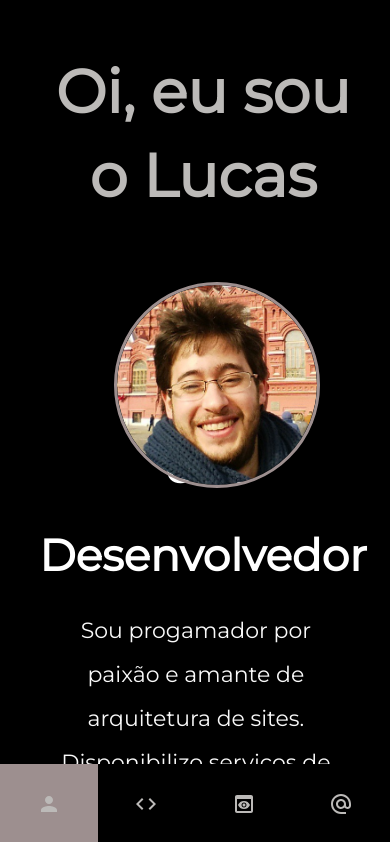
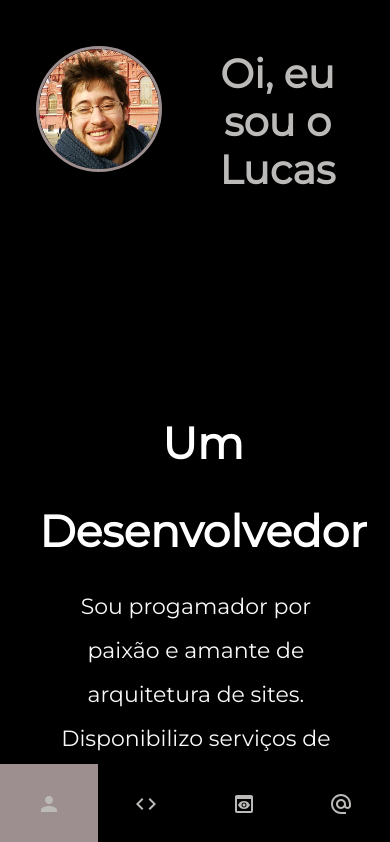
Before and after one commit to Lukelupus/react-professional-resume, a React (Create React App) app: page /profile in a window 390 px wide. Shown: the top 842 px of the page. Built offline with nearby package versions, Linux system fonts and the light colour scheme.

Commit message:
fixed profile title to fit mobile screens.

```diff
--- a/public/styles/styles.css
+++ b/public/styles/styles.css
@@ -510,6 +510,11 @@
     100% {left:20%;}
   }
 
+  @keyframes profileImgMobile {
+    0%   {left: 36%;}
+    100% {left:10%;}
+  }
+
 @keyframes mobileIcon {
     0%   {background-color: black;}
     100% {background-color: var(--bg-secondary);}
@@ -571,14 +576,27 @@
     }
 
     .profile-img {
+        width: 120px;
+        height: 120px;
+        left: 36%;
+        top: 2%;
+        animation: profileImgMobile 1s ease-in forwards;
+        animation-delay: 1s;
+        animation-duration: 500ms;
 
-        left: 30%;
-        top: 30%;
     }
     .profile-page {
        margin: 0;
        padding: 0 1rem 0 0;
 
+    }
+
+
+    .profile-title {
+        font-size: 40px;
+        width: 50%;
+        margin-left: 10rem;
+        line-height: 1.2;
     }
 
     .profile-description {
@@ -591,11 +609,7 @@
         margin-left: 10px;
         padding-top: 10px;
     }
-    .profile-title {
-        margin: 0;
-        padding: 0;
-        line-height: 1.4;
-    }
+
     .profile-subtitle {
         margin: 0;
     }
```
